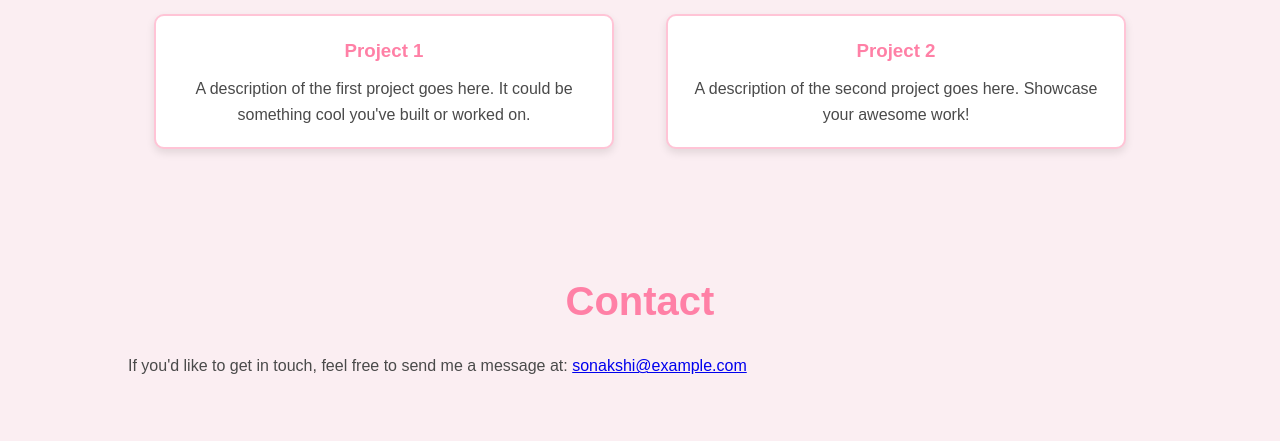
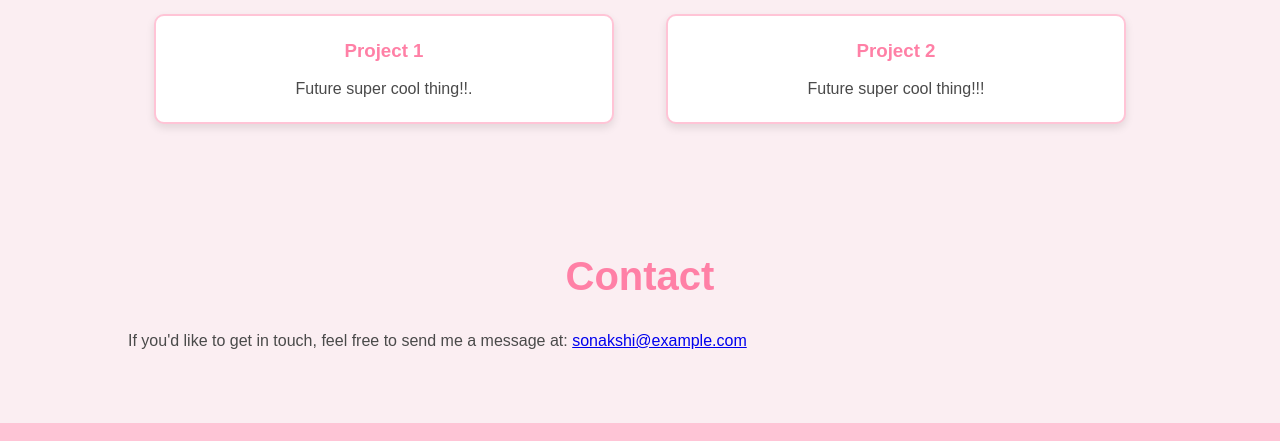
Before and after one commit to sona-s21/ssisodiya3.github.io, a plain HTML site: page index.html in a window 1280 px wide. Shown: the part 659-1100 px from the top of the page. Drawn offline with Linux system fonts and the light colour scheme.

Commit message:
Updated text

```diff
--- a/index.html
+++ b/index.html
@@ -35,11 +35,11 @@
             <div class="project-grid">
                 <div class="project-card">
                     <h3>Project 1</h3>
-                    <p>A description of the first project goes here. It could be something cool you've built or worked on.</p>
+                    <p>Future super cool thing!!.</p>
                 </div>
                 <div class="project-card">
                     <h3>Project 2</h3>
-                    <p>A description of the second project goes here. Showcase your awesome work!</p>
+                    <p>Future super cool thing!!!</p>
                 </div>
             </div>
         </div>
@@ -48,7 +48,7 @@
     <section id="contact">
         <div class="container">
             <h2>Contact</h2>
-            <p>If you'd like to get in touch, feel free to send me a message at: <a href="mailto:sonakshi@example.com">sonakshi@example.com</a></p>
+            <p>If you'd like to get in touch, feel free to send me a message at: <a href="mailto:ssisodiya3@gatech.edu">sonakshi@example.com</a></p>
         </div>
     </section>
 
```
